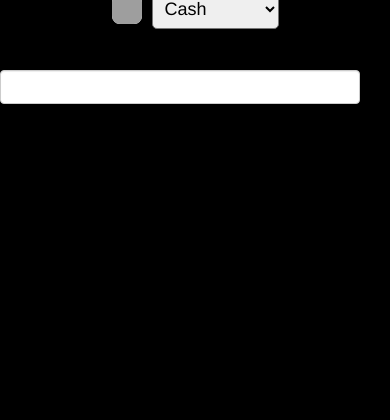
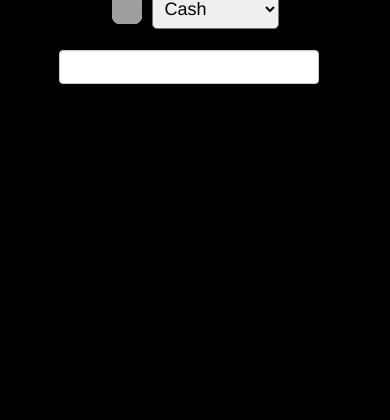
Before and after one commit to misterNour/GfoodEng, a Flask app: page / in a window 390 px wide. Shown: the part 331-751 px from the top of the page. Run offline with Flask 2, Linux system fonts and the light colour scheme; some libraries are stand-ins or nearby versions; grey boxes are pictures that could not be loaded.

Commit message:
Update index.html

```diff
--- a/templates/index.html
+++ b/templates/index.html
@@ -156,7 +156,9 @@ body {
   }
 
       .form-group{
-  width: 360px;
+    width: 260px;
+    margin-left: 59px;
+    margin-top: -20px;
       }
     }
 
```
